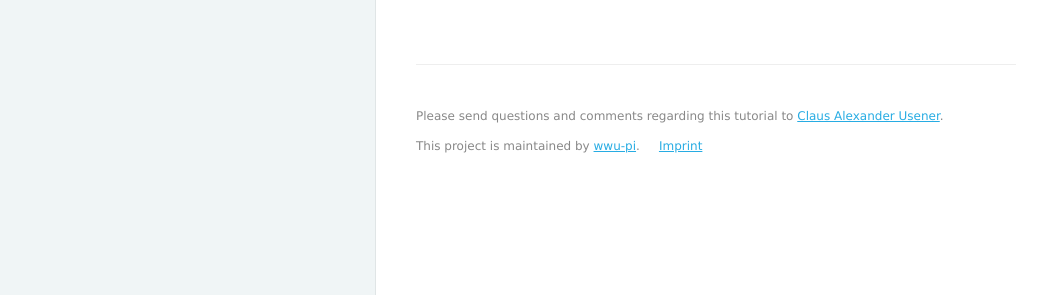
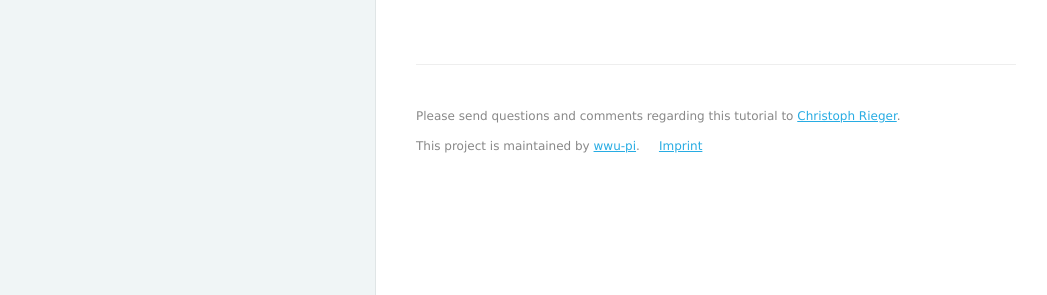
Before and after one commit to wwu-pi/tutorials, a Jekyll site: the page built from lectures/mdsd/02_papyrus.md, in a window 1280 px wide and 900 px high, scrolled down 1020 px. Shown: the part 605-900 px from the top of the window, without its empty margins (8-1055 px from the left). Built offline with Jekyll 4.4.1, drawn with Linux system fonts in a browser that asks for light colours.

Commit message:
Update contact information

```diff
--- a/_config.yml
+++ b/_config.yml
@@ -18,17 +18,17 @@ lectures:
 #   name: contact name
 contacts:
   acse:
-    url: https://www.wi.uni-muenster.de/de/institut/gruppen/pi/personen/fabian-wrede
-    name: Fabian Wrede
+    url: https://www.wi.uni-muenster.de/department/pi/people/christoph-rieger
+    name: Christoph Rieger
   eai:
-    url: https://www.wi.uni-muenster.de/de/institut/gruppen/pi/personen/jan-ernsting
-    name: Jan Ernsting
+    url: https://www.wi.uni-muenster.de/department/pi/people/christoph-rieger
+    name: Christoph Rieger
   mdsd:
-    url: https://www.wi.uni-muenster.de/de/institut/gruppen/pi/personen/claus-alexander-usener
-    name: Claus Alexander Usener
+    url: https://www.wi.uni-muenster.de/department/pi/people/christoph-rieger
+    name: Christoph Rieger
   lsp:
-    url: https://www.wi.uni-muenster.de/department/groups/pi/people/jan-dagefoerde
-    name: Jan Dageförde
+    url: https://www.wi.uni-muenster.de/department/pi/people/vincent-von-hof
+    name: Vincent von Hof
 
 # excluded from Jekyll conversion
 exclude:
```
